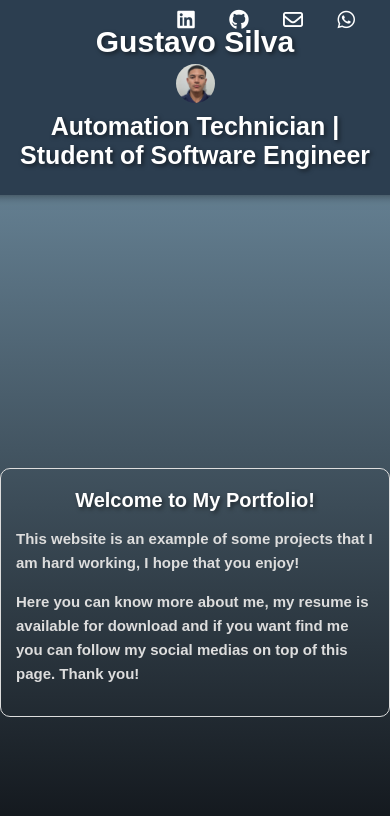
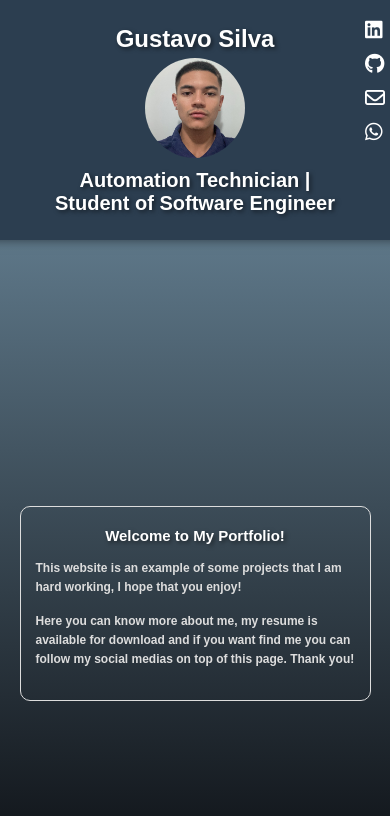
Before and after one commit to gsilva1602/myWebProject, a plain HTML site: page index.html in a window 390 px wide. Drawn offline with Linux system fonts and the light colour scheme.

Commit message:
Add files via upload

```diff
--- a/index.css
+++ b/index.css
@@ -102,7 +102,7 @@ h2{
     display: inline-block;
     flex-direction: column;
     bottom: 3%;
-    left: 44%;
+    left: 43%;
     align-items: center;
 }
 
@@ -164,5 +164,45 @@ h2{
 }
 
 @media only screen and (max-width: 600px) {
-    /* Estilos específicos para telas menores que 600px */
+    body {
+        font-size: 24px;
+    }
+
+    .box {
+        right: 5%;
+        left: 5%;
+        bottom: 17%;
+    }
+
+    .box h1{
+        font-size: 15px;
+    }
+
+    .box p {
+        font-size: 12px;
+    }
+
+    .perfil-img {
+        height: 100px;
+        width: 100px;
+    }
+
+    .animated-download-button {
+        left: 32%;
+        font-size: 12px;
+    }
+
+    h1 {
+        font-size: 24px;
+    }
+
+    h2 {
+        font-size: 20px;
+    }
+
+    .socialIcons {
+        width: 20px;
+
+        font-size: 30px;
+    }
 }
```
Also changed, not shown: index.html (+2 -1 lines).
